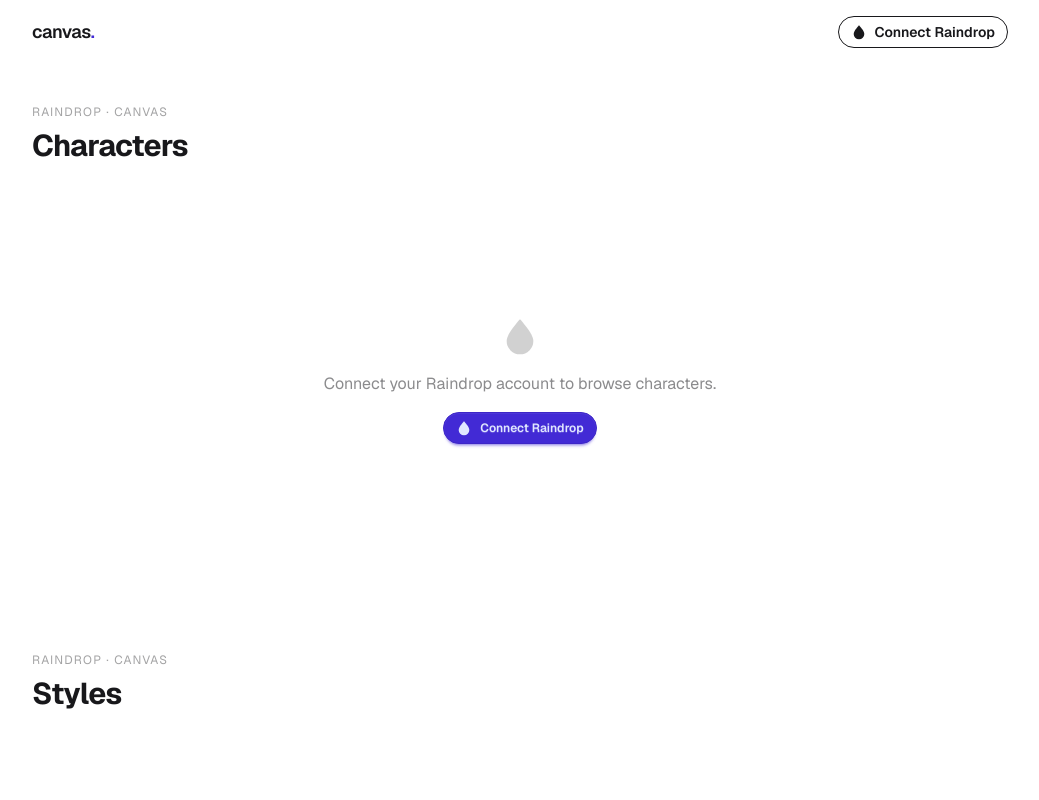
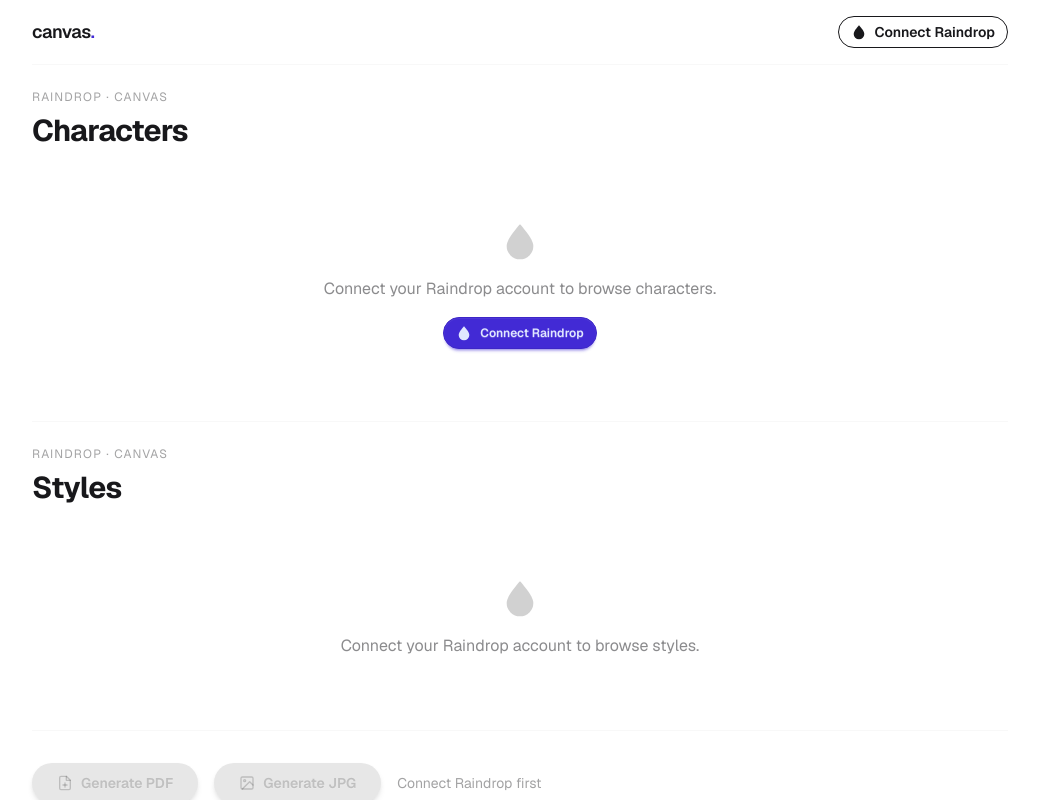
Before and after one commit to oscarqht/canvas-app, a Next.js app: page / in a window 1280 px wide. Shown: the top 800 px of the page, without its empty margins (120-1159 px from the left). Built offline with nearby package versions, Linux system fonts and the light colour scheme.

Commit message:
improve page layout

```diff
--- a/src/app/page.tsx
+++ b/src/app/page.tsx
@@ -219,7 +219,7 @@
   };
 
   return (
-    <main className="min-h-screen bg-base-100 text-base-content flex flex-col">
+    <main className="min-h-screen bg-base-100 text-base-content flex flex-col pb-16">
       {/* Navbar */}
       <nav className="navbar max-w-5xl mx-auto w-full px-6 py-4">
         <div className="flex-1">
@@ -311,8 +311,12 @@
         </div>
       </nav>
 
+      <div className="max-w-5xl mx-auto w-full px-6">
+        <hr className="border-base-300/40" />
+      </div>
+
       {/* Characters Section */}
-      <section id="characters" className="flex-1 py-10 px-6 max-w-5xl mx-auto w-full">
+      <section id="characters" className="py-6 px-6 max-w-5xl mx-auto w-full">
         <div className="mb-6 flex items-end justify-between">
           <div>
             <p className="text-xs uppercase tracking-widest text-base-content/40 mb-2">
@@ -329,7 +333,7 @@
 
         {/* Not logged in */}
         {!loggedIn && (
-          <div className="flex flex-col items-center justify-center py-32 gap-4 text-center">
+          <div className="flex flex-col items-center justify-center py-12 gap-4 text-center">
             <RaindropIcon className="size-10 text-base-content/20" />
             <p className="text-base-content/50">
               Connect your Raindrop account to browse characters.
@@ -346,7 +350,7 @@
 
         {/* Loading */}
         {loggedIn && charsLoading && (
-          <div className="flex items-center justify-center py-32">
+          <div className="flex items-center justify-center py-12">
             <span className="loading loading-spinner loading-lg text-primary" />
           </div>
         )}
@@ -356,7 +360,7 @@
           <div role="alert" className="alert alert-error">
             <svg className="size-5 shrink-0" viewBox="0 0 24 24" fill="none" stroke="currentColor" strokeWidth="2" strokeLinecap="round" strokeLinejoin="round">
               <circle cx="12" cy="12" r="10" />
-              <line x1="12" y1="8" x2="12" y2="12" />
+              <line x1="12" y1="8" x2="12" />
               <line x1="12" y1="16" x2="12.01" y2="16" />
             </svg>
             <span>{charsError}</span>
@@ -365,7 +369,7 @@
 
         {/* Empty state */}
         {loggedIn && !charsLoading && !charsError && characters.length === 0 && (
-          <div className="text-center py-32 text-base-content/40">
+          <div className="text-center py-12 text-base-content/40">
             <p className="text-lg">No characters found.</p>
             <p className="text-sm mt-1">
               Make sure your Raindrop account has a root collection named &ldquo;Canvas&rdquo; with a child collection named &ldquo;Characters&rdquo; containing image items.
@@ -408,8 +412,12 @@
         )}
       </section>
 
+      <div className="max-w-5xl mx-auto w-full px-6">
+        <hr className="border-base-300/40" />
+      </div>
+
       {/* Styles Section */}
-      <section id="styles" className="flex-1 py-10 px-6 max-w-5xl mx-auto w-full">
+      <section id="styles" className="py-6 px-6 max-w-5xl mx-auto w-full">
         <div className="mb-6 flex items-end justify-between">
           <div>
             <p className="text-xs uppercase tracking-widest text-base-content/40 mb-2">
@@ -424,7 +432,7 @@
 
         {/* Not logged in */}
         {!loggedIn && (
-          <div className="flex flex-col items-center justify-center py-32 gap-4 text-center">
+          <div className="flex flex-col items-center justify-center py-12 gap-4 text-center">
             <RaindropIcon className="size-10 text-base-content/20" />
             <p className="text-base-content/50">
               Connect your Raindrop account to browse styles.
@@ -434,7 +442,7 @@
 
         {/* Loading */}
         {loggedIn && stylesLoading && (
-          <div className="flex items-center justify-center py-32">
+          <div className="flex items-center justify-center py-12">
             <span className="loading loading-spinner loading-lg text-primary" />
           </div>
         )}
@@ -444,7 +452,7 @@
           <div role="alert" className="alert alert-error">
             <svg className="size-5 shrink-0" viewBox="0 0 24 24" fill="none" stroke="currentColor" strokeWidth="2" strokeLinecap="round" strokeLinejoin="round">
               <circle cx="12" cy="12" r="10" />
-              <line x1="12" y1="8" x2="12" y2="12" />
+              <line x1="12" y1="8" x2="12" />
               <line x1="12" y1="16" x2="12.01" y2="16" />
             </svg>
             <span>{stylesError}</span>
@@ -453,7 +461,7 @@
 
         {/* Empty state */}
         {loggedIn && !stylesLoading && !stylesError && styles.length === 0 && (
-          <div className="text-center py-32 text-base-content/40">
+          <div className="text-center py-12 text-base-content/40">
             <p className="text-lg">No style packs found.</p>
             <p className="text-sm mt-1">
               Make sure your Raindrop account has a root collection named &ldquo;Canvas&rdquo; with a child collection named &ldquo;Styles&rdquo; containing style pack sub-collections.
@@ -476,12 +484,16 @@
         )}
       </section>
 
+      <div className="max-w-5xl mx-auto w-full px-6">
+        <hr className="border-base-300/40" />
+      </div>
+
       {/* ------------------------------------------------------------------ */}
       {/* Prompt Controls Section                                             */}
       {/* ------------------------------------------------------------------ */}
       <section
         id="prompt-controls"
-        className="py-10 px-6 max-w-5xl mx-auto w-full"
+        className="py-6 px-6 max-w-5xl mx-auto w-full"
       >
         <div className="flex flex-col gap-6">
           {/* Generate PDF button */}
```
Also changed, not shown: 1 other file (tests, documents, lock files or other folders).
